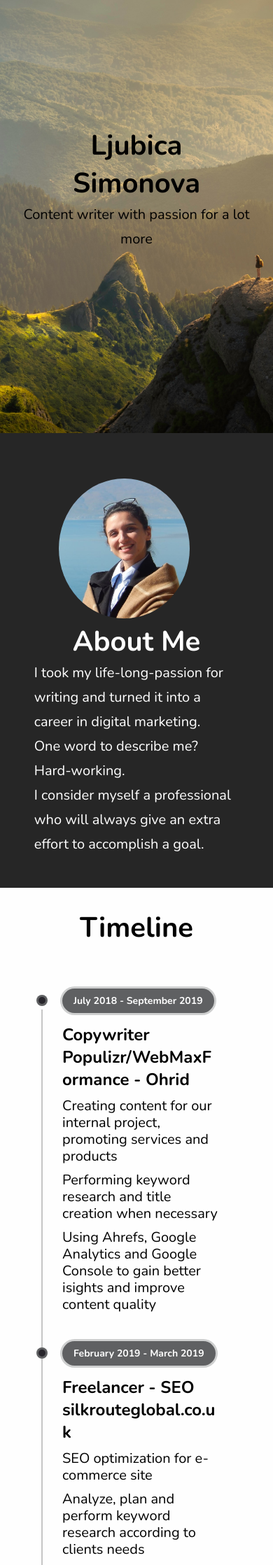
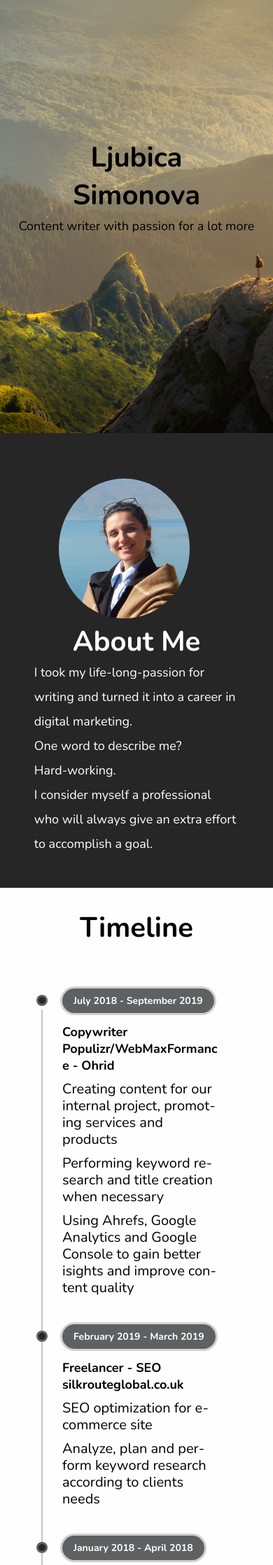
Before and after one commit to rahilka/personal-website, a PHP site: page / in a window 390 px wide. Shown: the part 80-2317 px from the top of the page at 70% size. Run offline with PHP 8.4, Linux system fonts and the light colour scheme; some libraries are stand-ins or nearby versions.

Commit message:
update fonts

```diff
--- a/styles.css
+++ b/styles.css
@@ -99,7 +99,7 @@ a.active,a:hover{
 }
 
 .about-me-area {
-    height: 500px;
+    height: 350px;
 }
 
 .timeline-area {
@@ -201,6 +201,21 @@ p {
 .content p {
     font-size: 20px;
     line-height: 24px;
+    overflow-wrap: break-word;
+    word-wrap: break-word;
+    -webkit-hyphens: auto;
+    -ms-hyphens: auto;
+    -moz-hyphens: auto;
+    hyphens: auto;
+}
+
+.content h2 {
+    overflow-wrap: break-word;
+    word-wrap: break-word;
+    -webkit-hyphens: auto;
+    -ms-hyphens: auto;
+    -moz-hyphens: auto;
+    hyphens: auto;
 }
 
 .timeline ul li:nth-child(odd):before {
@@ -332,6 +347,14 @@ html {
     .timeline {
         width: 100% !important;
     }
+
+    p {
+        font-size: 18px;
+    }
+
+    h2 {
+        font-size: 18px;
+    }
 }
 
 @media (max-width: 952px){
@@ -444,14 +467,14 @@ html {
 
 @media screen and (min-width: 377px) and (max-width: 420px) {
     .timeline-area {
-        height: 2100px;
+        height: 2000px;
     }
 }
 
 
 @media (max-width: 376px) {
     .timeline-area {
-        height: 2300px;
+        height: 2100px;
     }
 }
 
@@ -463,6 +486,6 @@ html {
 
 @media (max-width: 321px) {
     .timeline-area {
-        height: 2600px;
+        height: 2400px;
     }
 }
```
